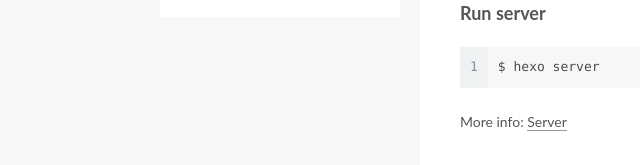
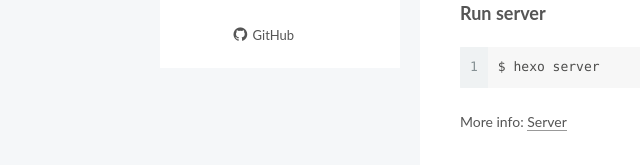
Before and after one commit to hanidea/hanidea.github.io, a plain HTML site: page 2018/08/24/hello-world/index.html in a window 1280 px wide. Both pictures are taken after a click on the item "Overview". Shown: the part 515-680 px from the top of the page, 0-640 px from the left. Drawn offline with Linux system fonts and the light colour scheme.

Commit message:
Site updated: 2018-08-27 13:57:26

```diff
--- a/2018/08/24/hello-world/index.html
+++ b/2018/08/24/hello-world/index.html
@@ -420,6 +420,16 @@
 
 
 
+            <div class="links-of-author motion-element">
+
+                  <span class="links-of-author-item">
+                    <a href="https://github.com/hanidea" target="_blank" title="GitHub">
+
+                        <i class="fa fa-fw fa-github"></i>GitHub</a>
+                  </span>
+
+            </div>
+
 
 
 
--- a/css/main.css
+++ b/css/main.css
@@ -1823,7 +1823,7 @@ pre .javascript .function {
   width: 4px;
   height: 4px;
   border-radius: 50%;
-  background: #710bd4;
+  background: #ff16cf;
 }
 .links-of-blogroll {
   font-size: 13px;
```
Also changed, not shown: archives/2018/08/index.html (+10 -0 lines), archives/2018/index.html (+10 -0 lines), archives/index.html (+10 -0 lines), index.html (+10 -0 lines).
